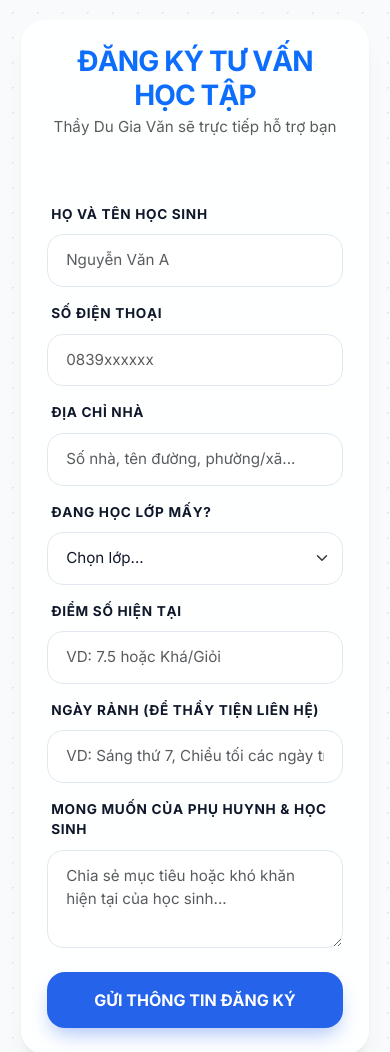
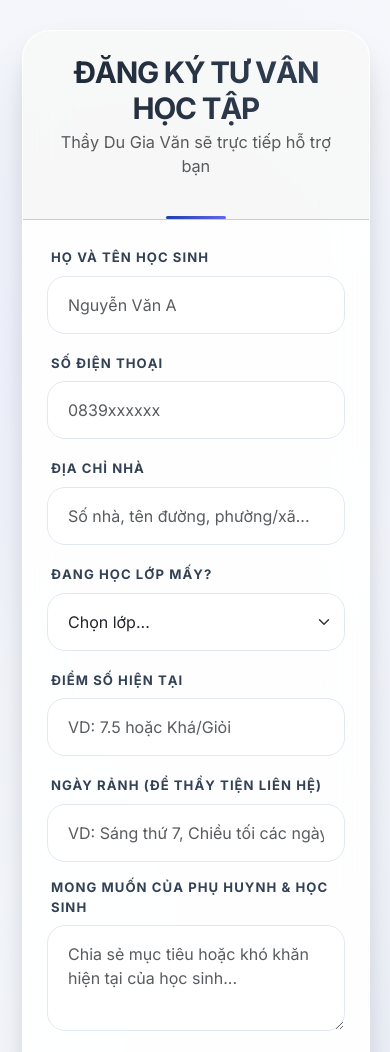
Before and after one commit to dugiavan/Register, a plain HTML site: page index.html in a window 390 px wide. Shown: the top 1052 px of the page. Drawn offline with nearby package versions, Linux system fonts and the light colour scheme.

Commit message:
Update index.html

```diff
--- a/index.html
+++ b/index.html
@@ -9,173 +9,251 @@
     <link href="https://cdn.jsdelivr.net/npm/bootstrap@5.3.0/dist/css/bootstrap.min.css" rel="stylesheet">
     <style>
         :root {
-            --primary: #2563eb;
-            --primary-hover: #1d4ed8;
+            --primary: #1e40af;
+            --primary-hover: #1e3a8a;
+            --accent: #6366f1;
             --bg-body: #f8fafc;
             --text-main: #0f172a;
             --text-sub: #64748b;
-            /* Hiệu ứng kính mờ xịn hơn */
-            --glass: rgba(255, 255, 255, 0.85);
-            --glass-border: rgba(255, 255, 255, 0.5);
+            --glass: rgba(255, 255, 255, 0.92);
+            --glass-border: rgba(255, 255, 255, 0.7);
+            --shadow-soft: 0 10px 30px -10px rgba(15, 23, 42, 0.12);
         }
 
         body {
             background-color: var(--bg-body);
-            /* Thêm một chút họa tiết nền nhẹ cho chuyên nghiệp */
-            background-image: radial-gradient(#e2e8f0 1px, transparent 1px);
-            background-size: 25px 25px;
-            font-family: 'Inter', -apple-system, sans-serif;
+            background-image:
+                radial-gradient(circle at 25% 25%, rgba(99, 102, 241, 0.08) 0%, transparent 50%),
+                radial-gradient(circle at 75% 75%, rgba(30, 64, 175, 0.06) 0%, transparent 50%);
+            background-size: 120% 120%;
+            font-family: 'Inter', system-ui, -apple-system, sans-serif;
             min-height: 100vh;
             display: flex;
             align-items: center;
+            justify-content: center;
             color: var(--text-main);
             padding: 20px 0;
+            overflow-x: hidden;
         }
 
         .registration-card {
-            max-width: 650px;
+            max-width: 680px;
             width: 95%;
             margin: auto;
             background: var(--glass);
-            backdrop-filter: blur(12px);
-            -webkit-backdrop-filter: blur(12px);
+            backdrop-filter: blur(20px);
+            -webkit-backdrop-filter: blur(20px);
             border: 1px solid var(--glass-border);
-            border-radius: 30px;
-            /* Đổ bóng đa lớp tạo chiều sâu (Layered Shadows) */
+            border-radius: 32px;
             box-shadow:
-                0 4px 6px -1px rgba(0, 0, 0, 0.05),
-                0 20px 25px -5px rgba(0, 0, 0, 0.05);
+                var(--shadow-soft),
+                0 25px 50px -12px rgba(15, 23, 42, 0.15),
+                inset 0 1px 0 0 rgba(255, 255, 255, 0.6);
             overflow: hidden;
+            animation: fadeInScale 0.7s cubic-bezier(0.34, 1.56, 0.64, 1);
+        }
+
+        @keyframes fadeInScale {
+            from {
+                opacity: 0;
+                transform: scale(0.95) translateY(20px);
+            }
+
+            to {
+                opacity: 1;
+                transform: scale(1) translateY(0);
+            }
         }
 
         .card-header {
-            background: transparent;
-            padding: 45px 40px 20px;
-            border: none;
+            padding: 52px 48px 28px;
             text-align: center;
+            position: relative;
+        }
+
+        .card-header::after {
+            content: '';
+            position: absolute;
+            bottom: 0;
+            left: 50%;
+            transform: translateX(-50%);
+            width: 60px;
+            height: 3px;
+            background: linear-gradient(to right, var(--primary), var(--accent));
+            border-radius: 999px;
         }
 
         .card-header h3 {
             font-weight: 800;
-            font-size: 1.75rem;
-            color: var(--text-main);
-            letter-spacing: -0.03em;
-            margin-bottom: 8px;
+            font-size: 2.1rem;
+            letter-spacing: -0.04em;
+            margin-bottom: 10px;
+            background: linear-gradient(90deg, #1e2937, #334155);
+            -webkit-background-clip: text;
+            -webkit-text-fill-color: transparent;
         }
 
         .card-header p {
             color: var(--text-sub);
-            font-size: 0.95rem;
+            font-size: 1.02rem;
+            line-height: 1.5;
         }
 
         .form-label {
-            font-size: 0.85rem;
+            font-size: 0.82rem;
             font-weight: 700;
-            margin-bottom: 10px;
-            color: var(--text-main);
-            display: block;
+            margin-bottom: 8px;
+            color: #334155;
+            text-transform: uppercase;
+            letter-spacing: 0.08em;
             padding-left: 4px;
-            text-transform: uppercase;
-            letter-spacing: 0.05em;
         }
 
-        /* Input tinh tế hơn */
         .form-control,
         .form-select {
-            padding: 14px 18px;
-            border-radius: 16px;
-            border: 1px solid #e2e8f0;
-            background-color: rgba(255, 255, 255, 0.7);
-            font-size: 0.95rem;
-            color: var(--text-main);
-            transition: all 0.25s cubic-bezier(0.4, 0, 0.2, 1);
+            padding: 16px 20px;
+            border-radius: 18px;
+            border: 1.5px solid #e2e8f0;
+            background-color: rgba(255, 255, 255, 0.85);
+            font-size: 1rem;
+            transition: all 0.3s cubic-bezier(0.4, 0, 0.2, 1);
         }
 
         .form-control:focus,
         .form-select:focus {
-            background-color: #fff;
             border-color: var(--primary);
-            box-shadow: 0 0 0 4px rgba(37, 99, 235, 0.1);
-            transform: translateY(-1px);
+            background-color: #ffffff;
+            box-shadow: 0 0 0 5px rgba(30, 64, 175, 0.12);
+            transform: translateY(-2px);
         }
 
-        /* Nút bấm Apple Style */
+        /* Nút sang trọng kiểu premium */
         .btn-submit {
-            background: var(--primary);
-            padding: 16px;
-            border-radius: 18px;
+            background: linear-gradient(135deg, var(--primary), #3b82f6);
+            padding: 17px 32px;
+            border-radius: 20px;
             font-weight: 700;
-            font-size: 1rem;
+            font-size: 1.05rem;
+            letter-spacing: -0.01em;
             border: none;
             color: white;
-            transition: all 0.3s ease;
-            margin-top: 25px;
-            box-shadow: 0 10px 20px -5px rgba(37, 99, 235, 0.4);
+            width: 100%;
+            margin-top: 32px;
+            box-shadow: 0 15px 25px -8px rgba(30, 64, 175, 0.4);
+            transition: all 0.35s cubic-bezier(0.4, 0, 0.2, 1);
+            position: relative;
+            overflow: hidden;
+        }
+
+        .btn-submit::before {
+            content: '';
+            position: absolute;
+            top: 0;
+            left: -100%;
+            width: 40%;
+            height: 100%;
+            background: linear-gradient(90deg, transparent, rgba(255, 255, 255, 0.4), transparent);
+            transition: 0.6s;
         }
 
         .btn-submit:hover {
-            background: var(--primary-hover);
-            transform: scale(1.02);
-            box-shadow: 0 15px 25px -5px rgba(37, 99, 235, 0.5);
+            transform: translateY(-3px);
+            box-shadow: 0 20px 30px -8px rgba(30, 64, 175, 0.5);
+        }
+
+        .btn-submit:hover::before {
+            left: 200%;
         }
 
         .btn-submit:active {
-            transform: scale(0.98);
+            transform: scale(0.97);
         }
 
-        /* Thông báo thành công */
         #responseMsg {
-            background: #f0fdf4 !important;
-            color: #166534 !important;
-            border: 1px solid #bbf7d0 !important;
             border-radius: 20px;
-            padding: 25px !important;
-            font-size: 1rem;
+            padding: 22px !important;
+            font-weight: 500;
+            box-shadow: 0 8px 20px -8px rgba(0, 0, 0, 0.1);
         }
 
-        .loading {
-            display: none;
-            width: 1.2rem;
-            height: 1.2rem;
-            margin-left: 8px;
-        }
-
-        /* Tối ưu cho di động */
+        /* Mobile optimization */
         @media (max-width: 576px) {
             .registration-card {
-                border-radius: 24px;
+                border-radius: 28px;
+                margin: 10px;
             }
 
             .card-header {
-                padding: 35px 20px 10px;
+                padding: 40px 24px 20px;
             }
 
-            .card-body {
-                padding: 25px !important;
+            .card-header h3 {
+                font-size: 1.85rem;
             }
-
-            .row>div {
-                margin-bottom: 0px;
-            }
-
-            /* Giảm khoảng cách row trên mobile */
         }
 
-        /* Hiệu ứng xuất hiện mượt mà */
-        @keyframes fadeIn {
+        /* === SUCCESS MESSAGE - PREMIUM STYLE === */
+        #responseMsg {
+            background: rgba(255, 255, 255, 0.95);
+            backdrop-filter: blur(20px);
+            -webkit-backdrop-filter: blur(20px);
+            border: 1px solid rgba(134, 239, 172, 0.4);
+            border-radius: 28px;
+            box-shadow:
+                0 20px 25px -5px rgba(0, 0, 0, 0.1),
+                0 8px 10px -6px rgba(0, 0, 0, 0.1),
+                inset 0 2px 0 0 rgba(255, 255, 255, 0.8);
+            animation: successPop 0.6s cubic-bezier(0.34, 1.56, 0.64, 1);
+            max-width: 580px;
+            margin: 24px auto;
+            overflow: hidden;
+        }
+
+        .success-container {
+            max-width: 460px;
+            margin: 0 auto;
+        }
+
+        .success-icon {
+            font-size: 4.2rem;
+            color: #22c55e;
+            filter: drop-shadow(0 10px 15px rgba(34, 197, 94, 0.3));
+            animation: iconScale 0.8s ease;
+        }
+
+        @keyframes successPop {
             from {
                 opacity: 0;
-                transform: translateY(10px);
+                transform: scale(0.85) translateY(30px);
             }
 
             to {
                 opacity: 1;
-                transform: translateY(0);
+                transform: scale(1) translateY(0);
             }
         }
 
-        .registration-card {
-            animation: fadeIn 0.6s ease-out;
+        @keyframes iconScale {
+            0% {
+                transform: scale(0.4);
+            }
+
+            60% {
+                transform: scale(1.15);
+            }
+
+            100% {
+                transform: scale(1);
+            }
+        }
+
+        /* Hover effect nhẹ cho card thông báo */
+        #responseMsg:hover {
+            transform: translateY(-4px);
+            box-shadow:
+                0 25px 35px -8px rgba(0, 0, 0, 0.12),
+                0 10px 15px -3px rgba(34, 197, 94, 0.15);
+            transition: all 0.4s ease;
         }
     </style>
 </head>
@@ -248,11 +326,27 @@
                     </button>
                 </form>
 
-                <div id="responseMsg" class="mt-4 p-3 border border-success rounded text-center"
-                    style="display:none; background-color: #f6fff6;">
-                    <h5 class="text-success fw-bold mb-2">Đăng ký thành công!</h5>
-                    <p class="mb-0 text-dark">Cảm ơn bạn đã tin tưởng. <strong>Thầy Du Gia Văn</strong> sẽ sớm liên hệ
-                        để tư vấn lộ trình học tập phù hợp nhất.</p>
+                <div id="responseMsg" class="mt-4 p-5 text-center" style="display: none;">
+                    <div class="success-container">
+                        <!-- Icon thành công đẹp -->
+                        <div class="success-icon mb-4">
+                            <i class="bi bi-check-circle-fill"></i>
+                        </div>
+
+                        <h4 class="fw-bold text-success mb-3">Đăng ký thành công!</h4>
+
+                        <p class="mb-4 text-dark" style="font-size: 1.05rem; line-height: 1.6;">
+                            Cảm ơn bạn đã tin tưởng!<br>
+                            <strong>Thầy Du Gia Văn</strong> sẽ sớm liên hệ qua điện thoại hoặc Zalo<br>
+                            để tư vấn lộ trình học tập phù hợp nhất cho bạn.
+                        </p>
+
+                        <div class="small text-muted">
+                            <i class="bi bi-clock"></i>
+                            TRANG CHỦ HỆ THỐNG HỌC TẬP THẦY DU GIA VĂN:
+                            https://dugiavan.github.io/home/
+                        </div>
+                    </div>
                 </div>
             </div>
         </div>
```
